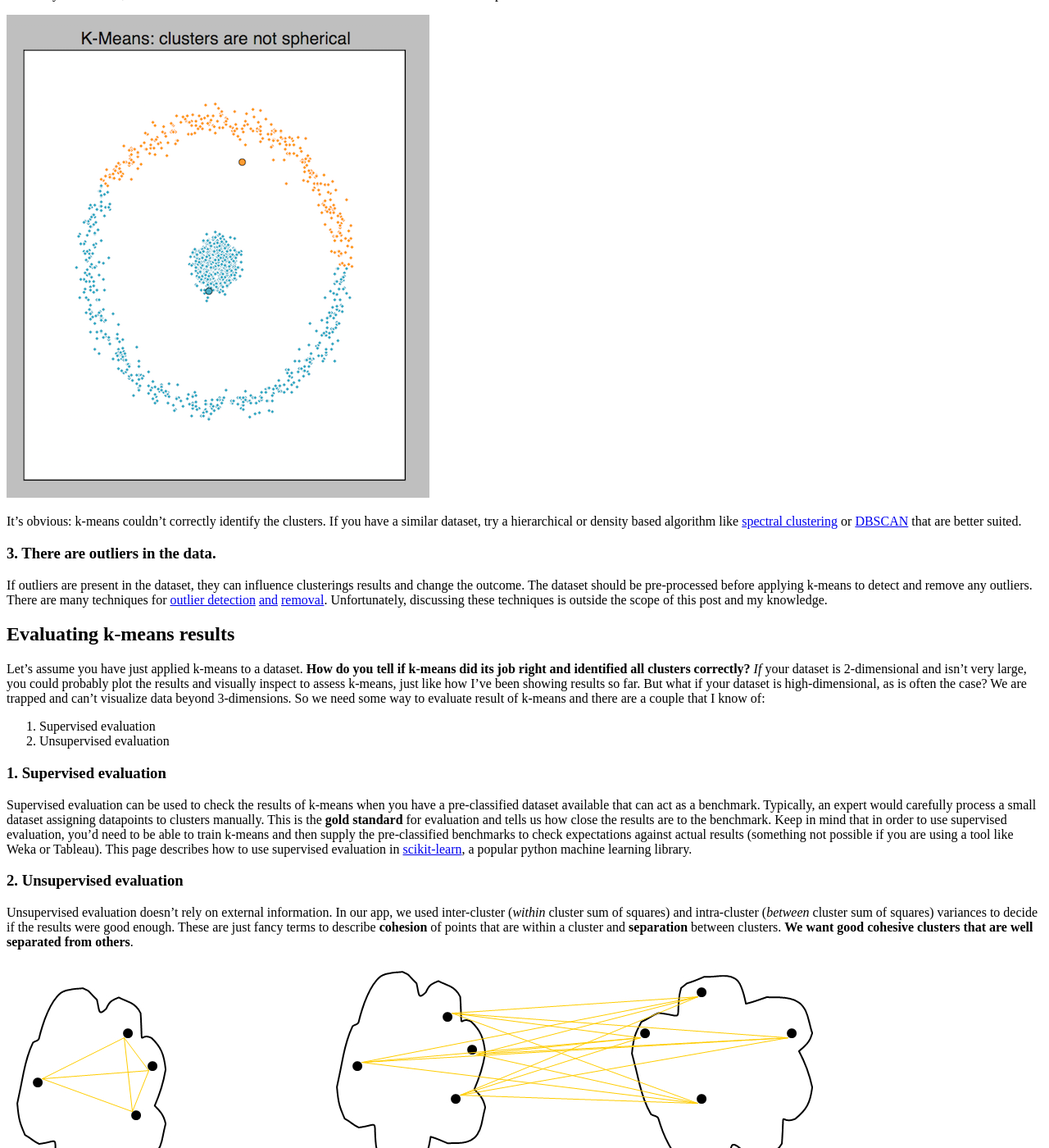
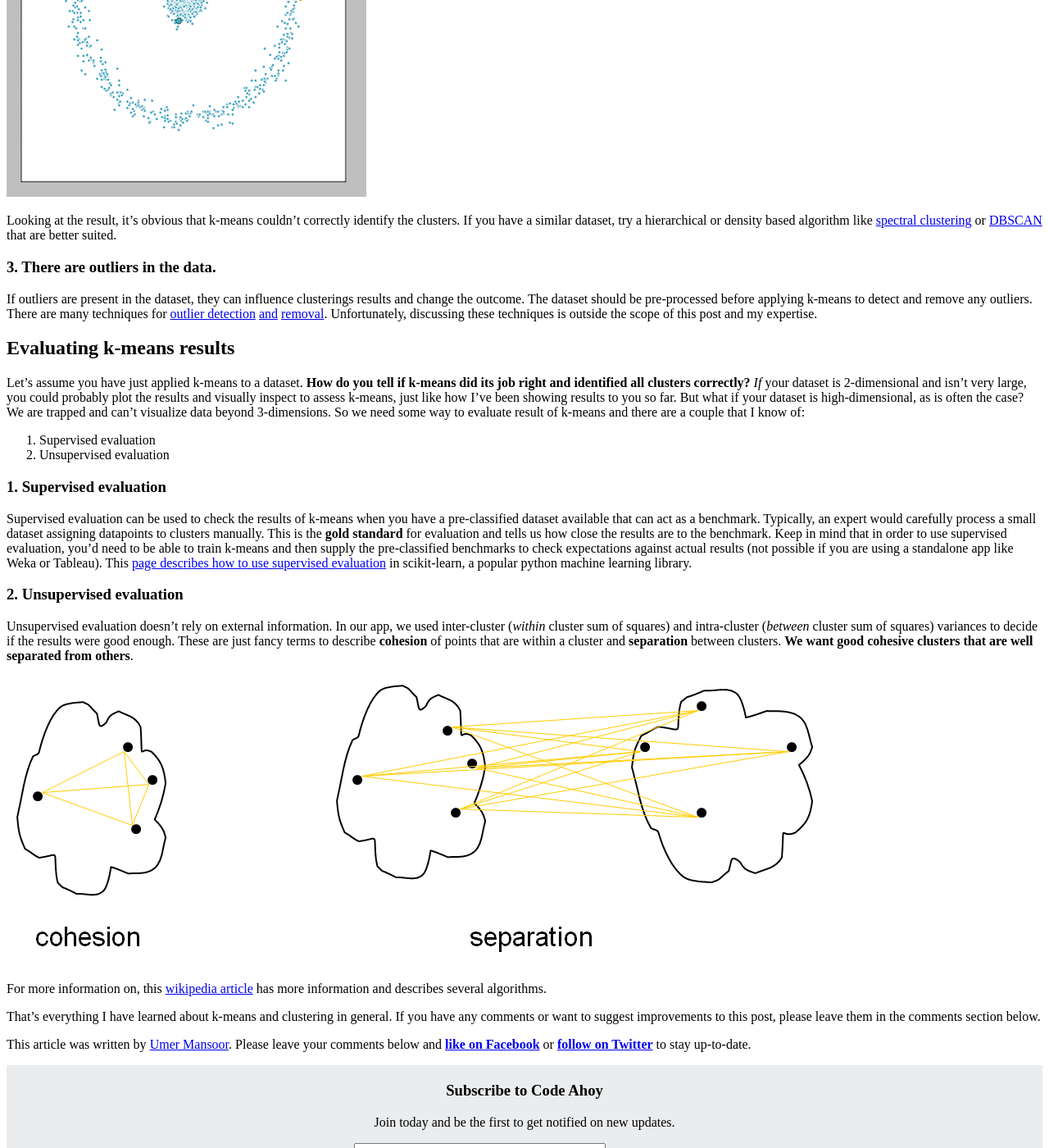
Before and after one commit to talk2viren/umermansoor.github.io, a Jekyll site: the page built from _posts/2017-2-19-cluster-analysis-using-k-means-explained.md, in a window 1280 px wide and 1400 px high, scrolled down 4638 px. Shown: the whole window at 82% size. Built offline with Jekyll 4.4.1, drawn with Linux system fonts in a browser that asks for light colours; nearby versions of some CDN libraries; a script that is not in the unit is left out; comment, search, counter and statistics services are not loaded; some of the changed text lies outside the part shown.

Commit message:
improvements and image resize further

```diff
--- a/_posts/2017-2-19-cluster-analysis-using-k-means-explained.md
+++ b/_posts/2017-2-19-cluster-analysis-using-k-means-explained.md
@@ -49,7 +49,7 @@
 
 ![uneven-unlabelled]({{ site.url }}/img/kmeans/uneven-unlabelled.png)
 
-I see 3 clusters of uneven densities. Do you?
+**I see 3 clusters** of uneven densities. Do you?
 
 ![uneven-labelled-manual]({{ site.url }}/img/kmeans/uneven-labelled-manual.png)
 
@@ -65,26 +65,26 @@
 
 ![kmeans-spherical-unlabelled]({{ site.url }}/img/kmeans/kmeans-spherical-unlabelled.png)
 
-It's how you look at it, but I see two clusters in the dataset. Let's run k-means and see how it performs.
+It's how you look at it, but **I see 2 clusters** in the dataset. Let's run k-means and see how it performs.
 
 ![kmeans-spherical-applied]({{ site.url }}/img/kmeans/kmeans-spherical-applied.png)
 
-It's obvious: k-means couldn't correctly identify the clusters. If you have a similar dataset, try a hierarchical or density based algorithm like [spectral clustering](https://en.wikipedia.org/wiki/Spectral_clustering) or [DBSCAN](https://en.wikipedia.org/wiki/DBSCAN) that are better suited.
+Looking at the result, it's obvious that k-means couldn't correctly identify the clusters. If you have a similar dataset, try a hierarchical or density based algorithm like [spectral clustering](https://en.wikipedia.org/wiki/Spectral_clustering) or [DBSCAN](https://en.wikipedia.org/wiki/DBSCAN) that are better suited.
 
 ### 3. There are outliers in the data.
 
-If outliers are present in the dataset, they can influence clusterings results and change the outcome. The dataset should be pre-processed before applying k-means to detect and remove any outliers. There are many techniques for [outlier detection](http://www.pmg.it.usyd.edu.au/outliers.pdf) [and](https://pdfs.semanticscholar.org/49f3/d110f87ae245127d2e30049628785e95d23e.pdf) [removal](http://stackoverflow.com/questions/13989419/removing-outliers-from-a-k-mean-cluster). Unfortunately, discussing these techniques is outside the scope of this post and my knowledge.
+If outliers are present in the dataset, they can influence clusterings results and change the outcome. The dataset should be pre-processed before applying k-means to detect and remove any outliers. There are many techniques for [outlier detection](http://www.pmg.it.usyd.edu.au/outliers.pdf) [and](https://pdfs.semanticscholar.org/49f3/d110f87ae245127d2e30049628785e95d23e.pdf) [removal](http://stackoverflow.com/questions/13989419/removing-outliers-from-a-k-mean-cluster). Unfortunately, discussing these techniques is outside the scope of this post and my expertise.
 
 ## Evaluating k-means results
 
-Let's assume you have just applied k-means to a dataset. **How do you tell if k-means did its job right and identified all clusters correctly?** *If* your dataset is 2-dimensional and isn't very large, you could probably plot the results and visually inspect to assess k-means, just like how I've been showing results so far. But what if your dataset is high-dimensional, as is often the case? We are trapped and can't visualize data beyond 3-dimensions. So we need some way to evaluate result of k-means and there are a couple that I know of:
+Let's assume you have just applied k-means to a dataset. **How do you tell if k-means did its job right and identified all clusters correctly?** *If* your dataset is 2-dimensional and isn't very large, you could probably plot the results and visually inspect to assess k-means, just like how I've been showing results to you so far. But what if your dataset is high-dimensional, as is often the case? We are trapped and can't visualize data beyond 3-dimensions. So we need some way to evaluate result of k-means and there are a couple that I know of:
 
 1. Supervised evaluation
 2. Unsupervised evaluation
 
 ### 1. Supervised evaluation
 
-Supervised evaluation can be used to check the results of k-means when you have a pre-classified dataset available that can act as a benchmark. Typically, an expert would carefully process a small dataset assigning datapoints to clusters manually. This is the **gold standard** for evaluation and tells us how close the results are to the benchmark. Keep in mind that in order to use supervised evaluation, you'd need to be able to train k-means and then supply the pre-classified benchmarks to check expectations against actual results (something not possible if you are using a tool like Weka or Tableau). This page describes how to use supervised evaluation in [scikit-learn](http://scikit-learn.org/stable/modules/clustering.html#homogeneity-completeness-and-v-measure), a popular python machine learning library.
+Supervised evaluation can be used to check the results of k-means when you have a pre-classified dataset available that can act as a benchmark. Typically, an expert would carefully process a small dataset assigning datapoints to clusters manually. This is the **gold standard** for evaluation and tells us how close the results are to the benchmark. Keep in mind that in order to use supervised evaluation, you'd need to be able to train k-means and then supply the pre-classified benchmarks to check expectations against actual results (not possible if you are using a standalone app like Weka or Tableau). This [page describes how to use supervised evaluation](http://scikit-learn.org/stable/modules/clustering.html#homogeneity-completeness-and-v-measure) in scikit-learn, a popular python machine learning library.
 
 ### 2. Unsupervised evaluation
 
```
Also changed, not shown: other parts of _posts/2017-2-19-cluster-analysis-using-k-means-explained.md (+4 -4 lines), img/kmeans/kmeans-spherical-applied.png, img/kmeans/kmeans-spherical-unlabelled.png, img/kmeans/uneven-applied.png, img/kmeans/uneven-unlabelled-manual.png, img/kmeans/uneven-unlabelled.png.
